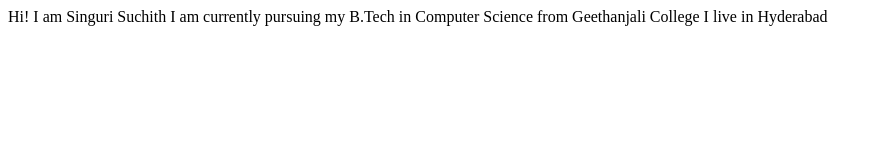
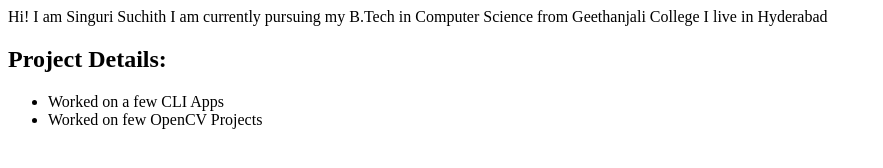
Before and after one commit to ssuchith249/ssuchith-student-site, a plain HTML site: page index.html in a window 1280 px wide. Shown: the whole page, without its empty margins (0-883 px from the left). Drawn offline with Linux system fonts and the light colour scheme.

Commit message:
feat : added Project Details
Added a list containing Project Details

```diff
--- a/index.html
+++ b/index.html
@@ -10,6 +10,10 @@
     Hi! I am Singuri Suchith
     I am currently pursuing my B.Tech in Computer Science from Geethanjali College
     I live in Hyderabad
-
+    <h2>Project Details:</h2>
+    <ul>
+        <li>Worked on a few CLI Apps</li>
+        <li>Worked on few OpenCV Projects</li>
+    </ul>
 </body>
 </html>
```
